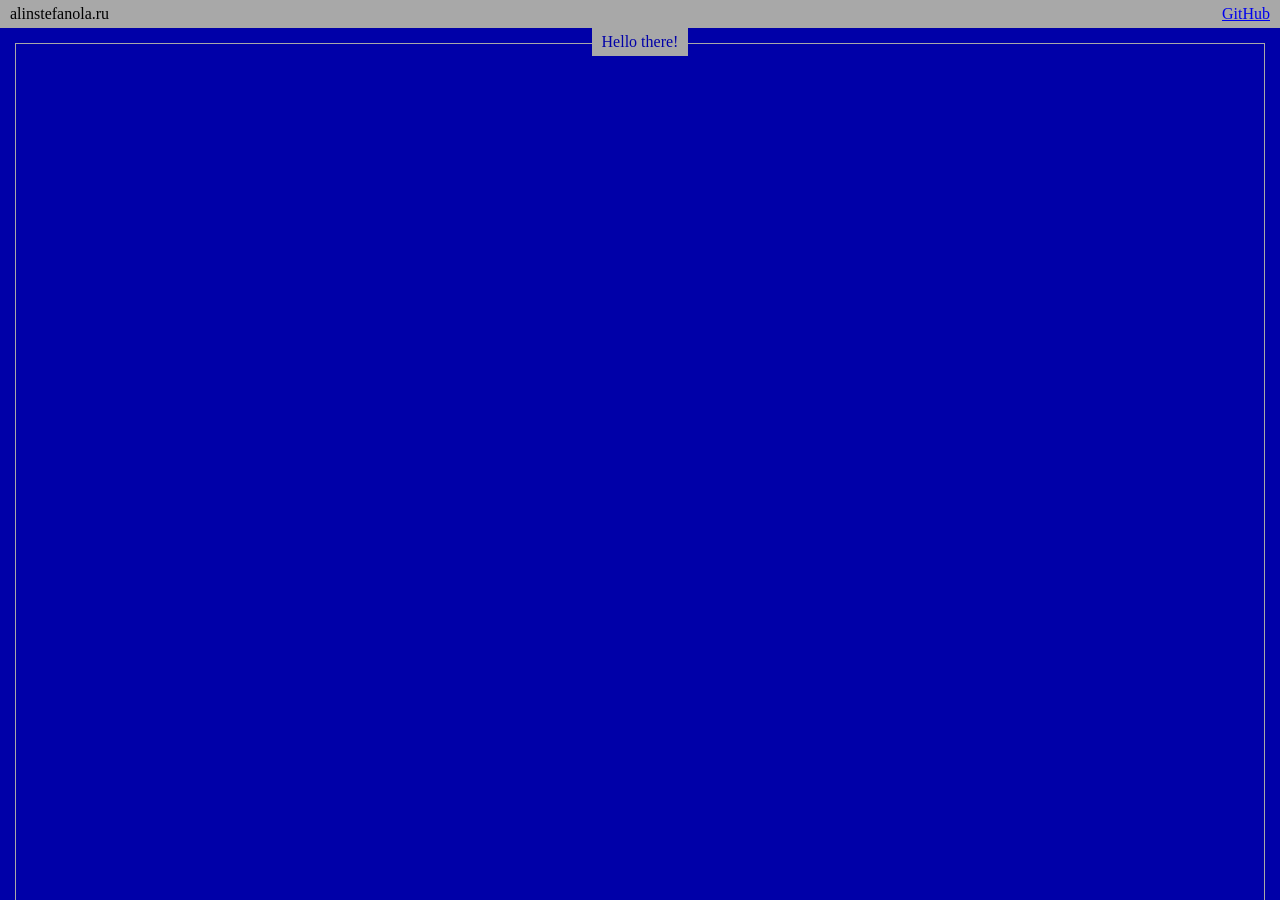
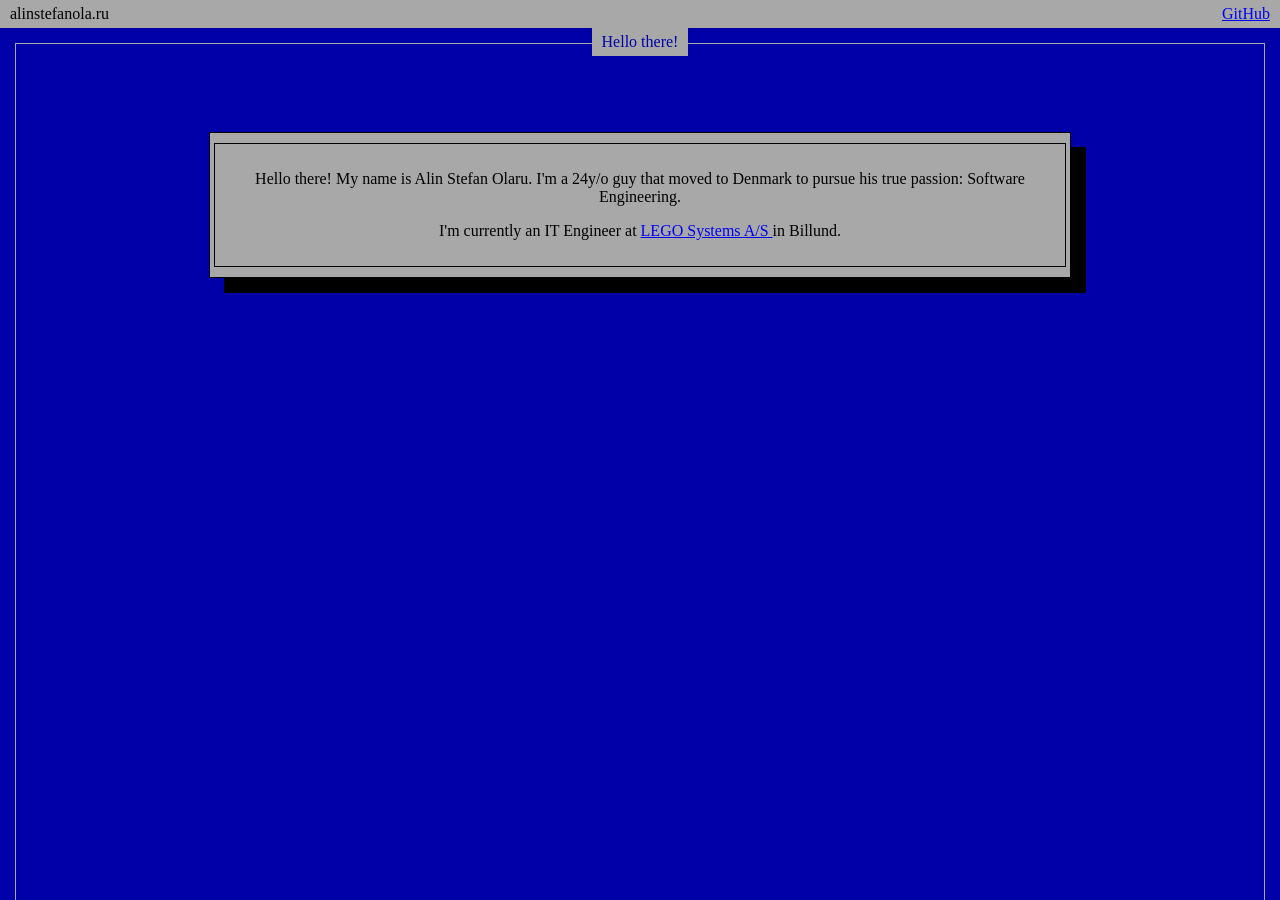
Before and after one commit to xShteff/alinstefanola.ru, a Jekyll site: the page index.html, which Jekyll copies as it is, in a window 1280 px wide. Built offline with Jekyll 4.4.1, drawn with Linux system fonts in a browser that asks for light colours; some web fonts are replaced.

Commit message:
Added basic intro

```diff
--- a/index.html
+++ b/index.html
@@ -1,11 +1,11 @@
 <!DOCTYPE html>
 <html lang="en">
   <head>
-    <meta charset="UTF-8">
-    <meta name="viewport" content="width=device-width, initial-scale=1.0">
-    <meta http-equiv="X-UA-Compatible" content="ie=edge">
+    <meta charset="UTF-8" />
+    <meta name="viewport" content="width=device-width, initial-scale=1.0" />
+    <meta http-equiv="X-UA-Compatible" content="ie=edge" />
     <title>alinstefanola.ru</title>
-    <link rel="stylesheet" href="style.css">
+    <link rel="stylesheet" href="style.css" />
   </head>
   <body>
     <header>
@@ -20,6 +20,20 @@
       <div class="title">
         Hello there!
       </div>
+
+      <div class="modal">
+        <div class="border-container">
+          <p>
+            Hello there! My name is Alin Stefan Olaru. I'm a 24y/o guy that
+            moved to Denmark to pursue his true passion: Software Engineering.
+          </p>
+          <p>
+            I'm currently an IT Engineer at
+            <a href="http://lego.com/"> LEGO Systems A/S </a>
+            in Billund.
+          </p>
+        </div>
+      </div>
     </div>
   </body>
 </html>
--- a/style.css
+++ b/style.css
@@ -51,3 +51,20 @@ header .links {
     bottom: 26px;
     padding: 5px 10px;
 }
+
+.modal {
+    background: rgb(168, 168, 168);
+    border: 1px solid black;
+    width: 70%;
+    margin-left: auto;
+    margin-right: auto;
+    color: black;
+    text-align: center;
+    box-shadow: 15px 15px 0px 0px black;
+    margin-top: 50px;
+}
+
+.modal .border-container {
+    margin: 10px 4px;
+    border: 1px solid black;
+}
```
Lines whose indentation alone changed are shown as unchanged.
